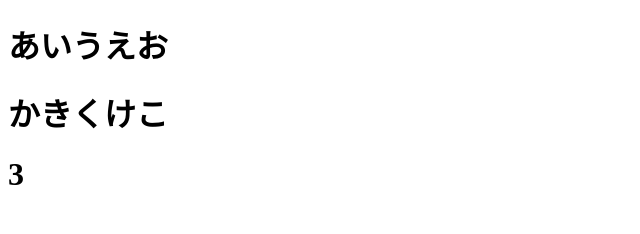
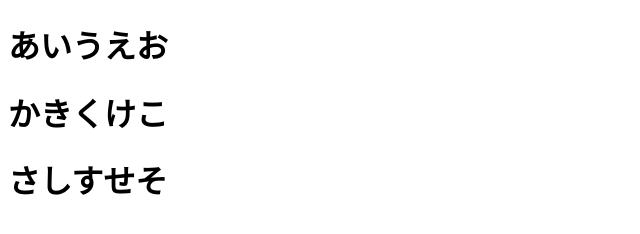
Before and after one commit to fdsfuafasa/worldpeace, a plain HTML site: page index.html in a window 1280 px wide. Shown: the whole page, without its empty margins (0-640 px from the left). Drawn offline with Linux system fonts and the light colour scheme.

Commit message:
さしすせそ

```diff
--- a/index.html
+++ b/index.html
@@ -9,6 +9,6 @@
 <body>
     <h1>あいうえお</h1>
     <h1>かきくけこ</h1>
-    <h1>3</h1>
+    <h1>さしすせそ</h1>
 </body>
 </html>
```
